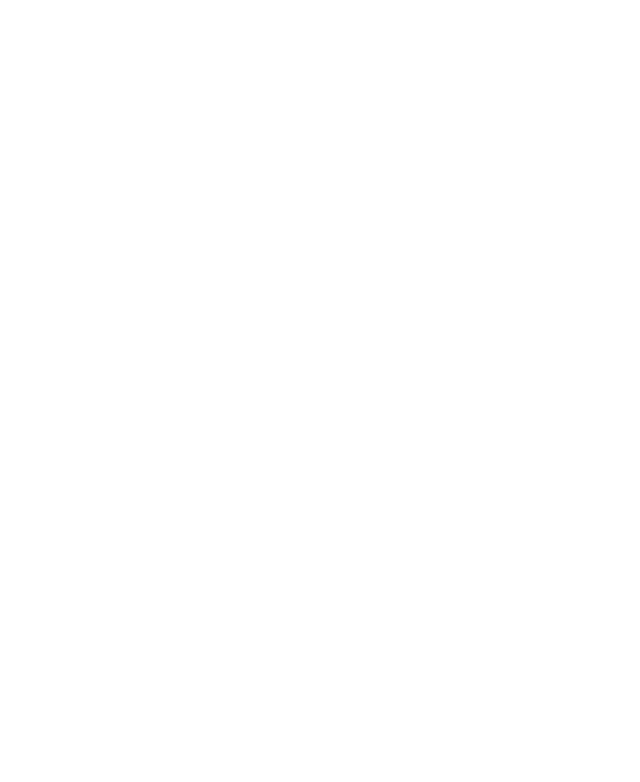
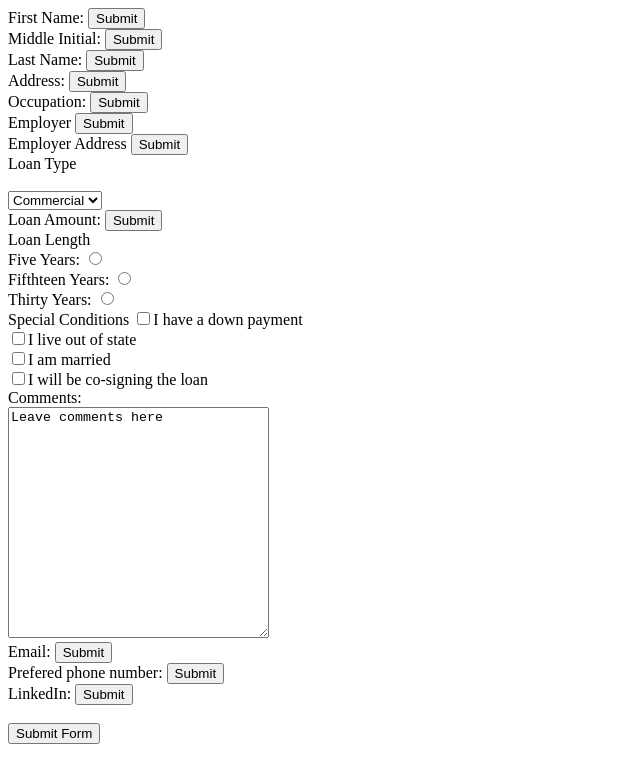
Before and after one commit to Staffmaster00/NSSbankingform, a plain HTML site: page index.html in a window 1280 px wide. Shown: the whole page, without its empty margins (0-640 px from the left). Drawn offline with Linux system fonts and the light colour scheme.

Commit message:
Html finished

```diff
--- a/index.html
+++ b/index.html
@@ -1,9 +1,97 @@
 <!DOCTYPE html>
 <html>
 <head>
-	<title></title>
+	<title>Banking Form</title>
 </head>
 <body>
+	<div id="personalInfo">
+		<label for="firstName" class="labels">First Name:</label>
+		<input id ="firstName" type="submit" name="firstName_txt">
+		<br>
+		<label for="middleName" class="labels">Middle Initial:</label>
+		<input id ="middleName" type="submit" name="middleName_txt">
+		<br>
+		<label for="lastName" class="labels">Last Name:</label>
+		<input id ="lastName" type="submit" name="lastName_txt">
+		<br>
+		<label for="address" class="labels">Address:</label>
+		<input id ="address" type="submit" name="address_txt">
+		<br>
+		<label for="occupation" class="labels">Occupation:</label>
+		<input id ="occupation" type="submit" name="occupation_txt">
+		<br>
+		<label for="employer" class="labels">Employer</label>
+		<input id ="employer" type="submit" name="employer_txt">
+		<br>
+		<label for="employer_address" class="labels">Employer Address</label>
+		<input id ="employer_address" type="submit" name="employer_address_txt">
+		<br>
+	</div>
+	<div id="loanSelect">
+		<label>Loan Type</label>
+				<br>
+				<br>
+				<select id="loanSelect_list" name="loanSelect_list">
+					<option value="Commercial">
+						Commercial
+					</option>
 
+					<option value="realEstate">
+						Real Estate
+					</option>
+					<option value="personal">
+						Personal
+					</option>
+					<option value="mortgage">
+						Mortgage
+					</option>
+				</select>
+
+		<br>
+		<label for="loanAmount">Loan Amount:</label>
+		<input id="loanAmount" type="submit" name="loanAmount_txt">
+	</div>
+	<div id="loanLength">
+		<label>Loan Length</label>
+		<br>
+		<label for="fiveYears">Five Years:</label>
+				<input id= "fiveYears" type="radio" name="loanLength_radio" value="fiveYears">
+				<br>
+				<label for="fifthTeenYears">Fifthteen Years:</label>
+				<input id= "fifthTeenYears" type="radio" name="loanLength_radio" value="fifthTeenYears">
+				<br>
+				<label for="thirtyYears">Thirty Years:</label>
+				<input id= "thirtyYears" type="radio" name="loanLength_radio" value="thirtyYears">
+				<br>
+
+	</div>
+	<div id="specialCheckbox">
+		<label>Special Conditions</label>
+		<input id="downPayment" type="checkbox" name="checkboxArea"><label for="downPayment">I have a down payment</label>
+		<br>
+		<input id="outOfState" type="checkbox" name="checkboxArea"><label for="outOfState">I live out of state</label>
+		<br>
+		<input id="married" type="checkbox" name="checkboxArea"><label for="married">I am married</label>
+		<br>
+		<input id="co_sign" type="checkbox" name="checkboxArea"><label for="co_sign">I will be co-signing the loan</label>
+		<br>
+	</div>
+	<div id="commentsText">
+		<label>Comments:</label>
+		<br>
+		<textarea name="comments" rows="15" cols="30">Leave comments here</textarea>
+	</div>
+	<div id="contactInfo">
+		<label for="emailAddress">Email:</label>
+		<input id="emailAddress" type="submit" name="emailAddress_txt">
+		<br>
+		<label for="telephoneNum">Prefered phone number:</label>
+		<input id="telephoneNum" type="submit" name="telephoneNum_txt">
+		<br>
+		<label for="linkedIn">LinkedIn:</label>
+		<input id="linkedIn" type="submit" name="linkedIn">
+	</div>
+	<br>
+	<button id="submitAll" type="submit" name="submitAll_button">Submit Form</button>
 </body>
 </html>
```
